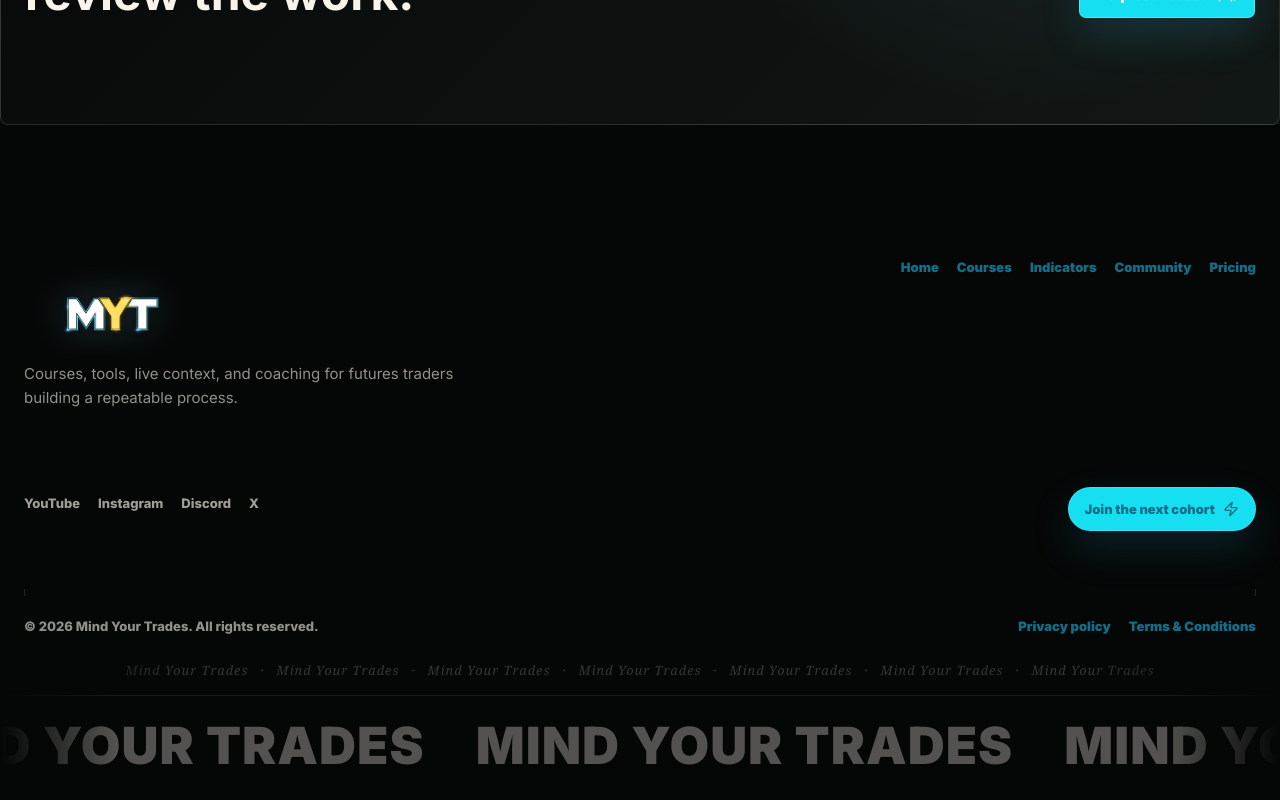
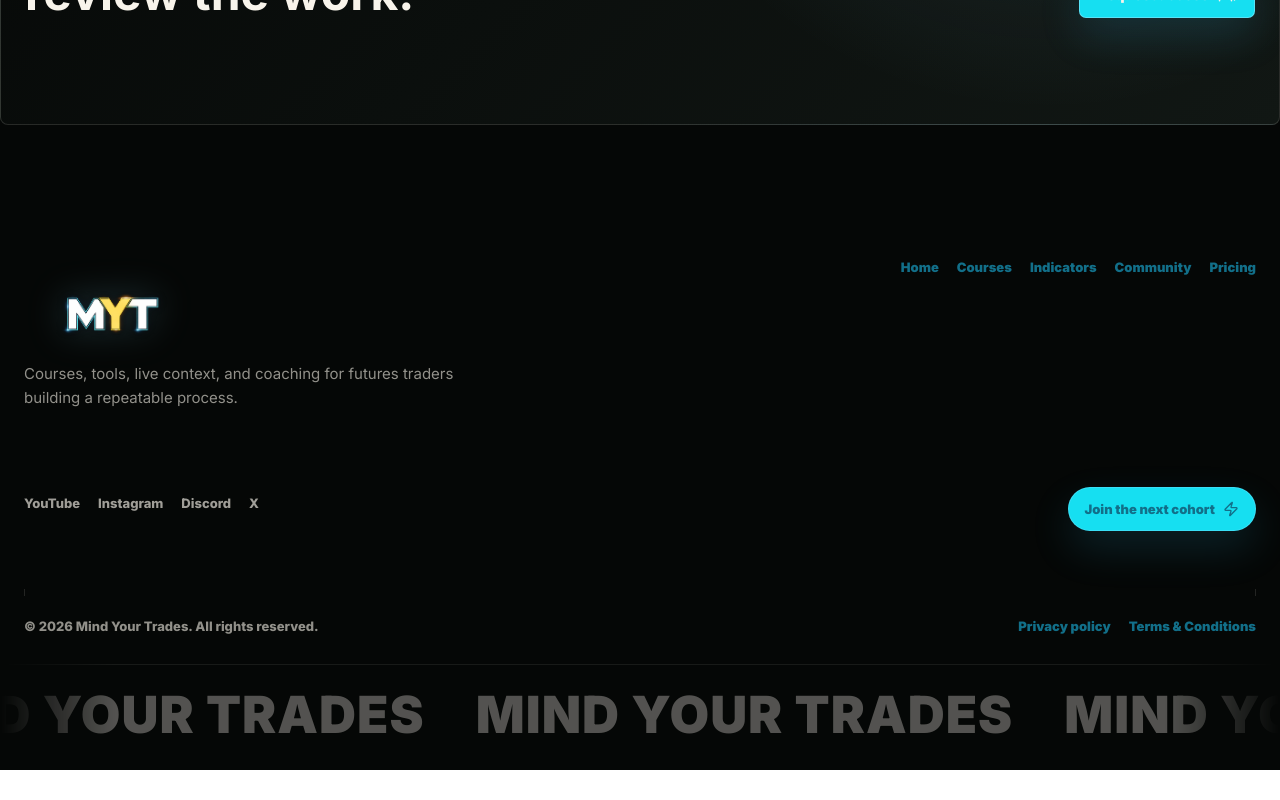
Before and after one commit to CodoWIzard/xentro-trading-template-clone, a Next.js app: page / in a window 1280 px wide. Shown: the part 5261-6061 px from the top of the page. After the commit the page ends 6031 px from the top, so only its background shows below. Built offline with nearby package versions, Linux system fonts and the light colour scheme.

Commit message:
Remove footer editorial line

```diff
--- a/app/[[...path]]/page.tsx
+++ b/app/[[...path]]/page.tsx
@@ -731,12 +731,6 @@
         </div>
       </div>
 
-      <div className="footer_editorial_line" aria-hidden>
-        {Array.from({ length: 7 }).map((_, index) => (
-          <span key={index}>Mind Your Trades</span>
-        ))}
-      </div>
-
       <div className="footer_marquee_wrap" aria-hidden>
         <div className="footer_marquee_inner">
           {Array.from({ length: 6 }).map((_, index) => (
--- a/app/globals.css
+++ b/app/globals.css
@@ -3344,35 +3344,6 @@
   align-items: center;
 }
 
-.footer_editorial_line {
-  display: flex;
-  justify-content: center;
-  gap: 12px;
-  padding: 0 24px 18px;
-  overflow: hidden;
-  color: rgba(248, 244, 235, 0.2);
-  font-family: Georgia, "Times New Roman", serif;
-  font-size: clamp(11px, 1vw, 14px);
-  font-style: italic;
-  line-height: 1;
-  letter-spacing: 0.08em;
-  white-space: nowrap;
-  mask-image: linear-gradient(90deg, transparent 0%, #000 15%, #000 85%, transparent 100%);
-  -webkit-mask-image: linear-gradient(90deg, transparent 0%, #000 15%, #000 85%, transparent 100%);
-}
-
-.footer_editorial_line span {
-  display: inline-flex;
-  align-items: center;
-  gap: 12px;
-}
-
-.footer_editorial_line span:not(:last-child)::after {
-  content: "·";
-  color: rgba(22, 223, 241, 0.34);
-  font-style: normal;
-}
-
 @keyframes footerMarqueeMove {
   from {
     transform: translateX(0);
```
